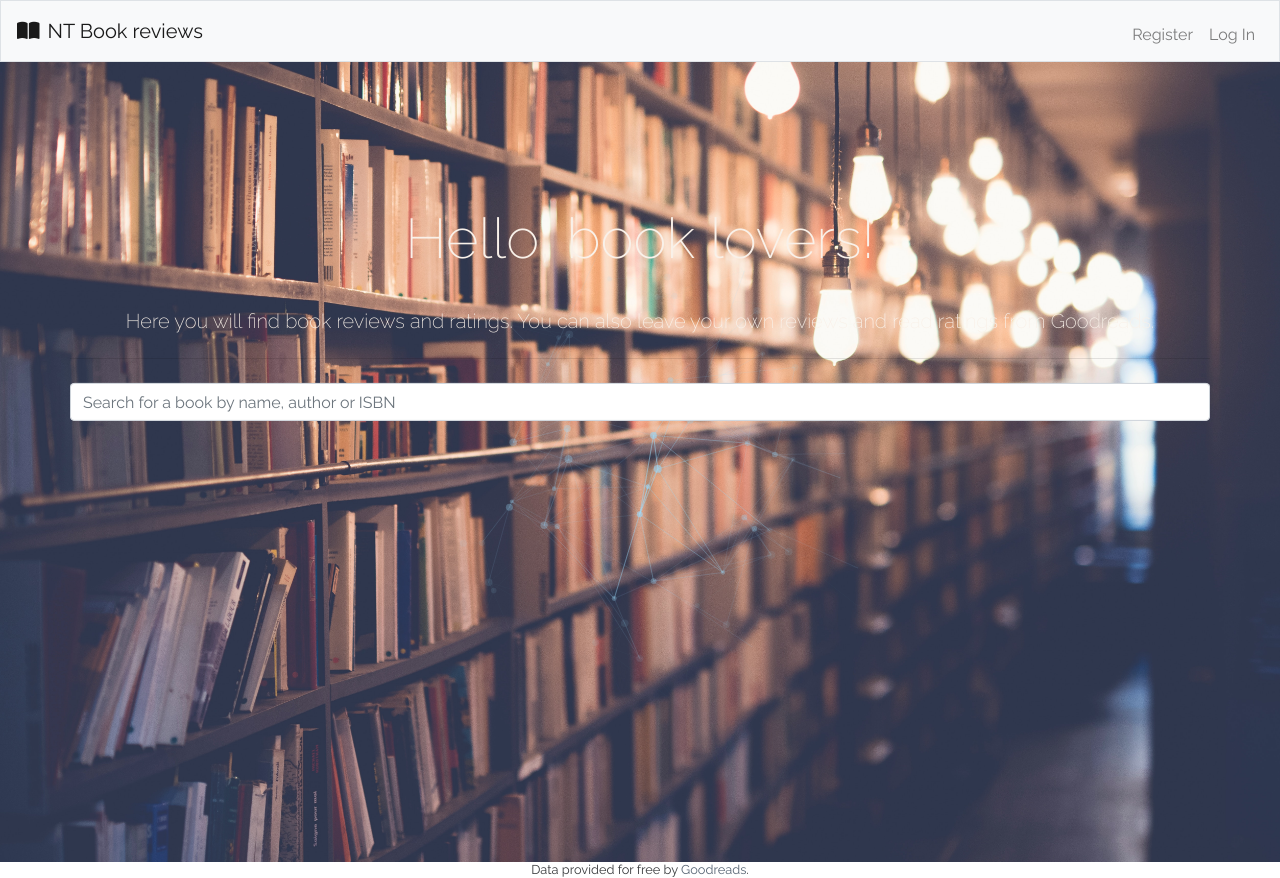
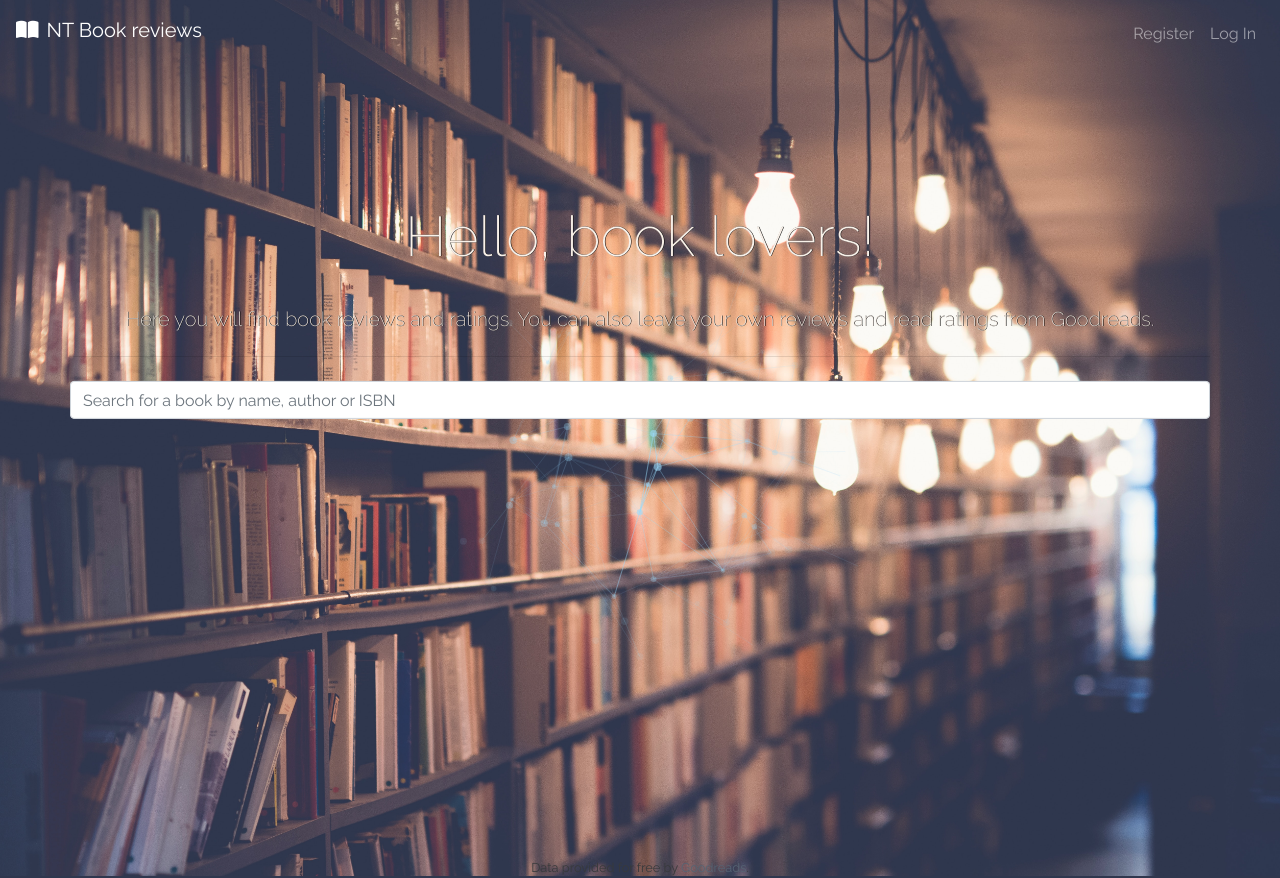
Before and after one commit to nahidtopalovic/bookReview, a Flask app: page / in a window 1280 px wide. Run offline with Flask 2, Linux system fonts and the light colour scheme; some libraries are stand-ins or nearby versions.

Commit message:
Changed navbar background to transparent, reworked body background.

```diff
--- a/static/css/component.css
+++ b/static/css/component.css
@@ -2,16 +2,16 @@
 .large-header {
 	position: relative;
 	width: 100%;
-	background: #333;
+	background: transparent
 	overflow: hidden;
 	background-size: cover;
 	background-position: center center;
 	z-index: 1;
 }
 
-.demo-1 .large-header {
+/* .demo-1 .large-header {
 	background-image: url('../bg-image1.jpg');
-}
+} */
 
 
 .main-title {
--- a/static/styles.css
+++ b/static/styles.css
@@ -1,3 +1,25 @@
+
+li.nav-item {
+    float: left;
+    position: relative;
+    overflow: hidden;
+  }
+
+li.nav-item:hover::after {
+    width: 100%;
+  }
+
+li.nav-item::after {
+    background-color: #03a5fc;
+    content: "";
+    width: 0;
+    height: 3px;
+    left: 0;
+    bottom: 0;
+    transition: width 0.35s ease 0s;
+    position: absolute;
+  }
+
 .index-body {
     background-image: url("bg-image1.jpg");
     background-color: #cccccc;
@@ -13,7 +35,7 @@
     padding: 0;
     color:#f9f1e9;
     text-align: center;
-    font-weight: 200;
+    text-shadow: 0.5px 0.5px black;
     top: 30%;
     left: 50%;
     -webkit-transform: translate3d(-50%,-50%,0);
--- a/templates/index.html
+++ b/templates/index.html
@@ -4,7 +4,7 @@
     Search for a book
 {% endblock %}
 
-{% block bodyClass %} class="" {% endblock %}
+{% block bodyClass %} class="index-body" {% endblock %}
 
 {% block main %}
 
--- a/templates/layout.html
+++ b/templates/layout.html
@@ -29,7 +29,7 @@
 
     <body {% block bodyClass %}{% endblock %}>
 
-         <nav class="navbar navbar-expand-md navbar-light bg-light border">
+         <nav class="navbar navbar-expand-md bg-transparent navbar-dark">
             <a class="navbar-brand" href="/"><i id="brand" class="fas fa-book-open mr-2"></i><span class="blue">NT </span><span class="red">Book reviews</span></a>
             <button aria-controls="navbar" aria-expanded="false" aria-label="Toggle navigation" class="navbar-toggler" data-target="#navbar" data-toggle="collapse" type="button">
                 <span class="navbar-toggler-icon"></span>
```
Also changed, not shown: 1 other file.
